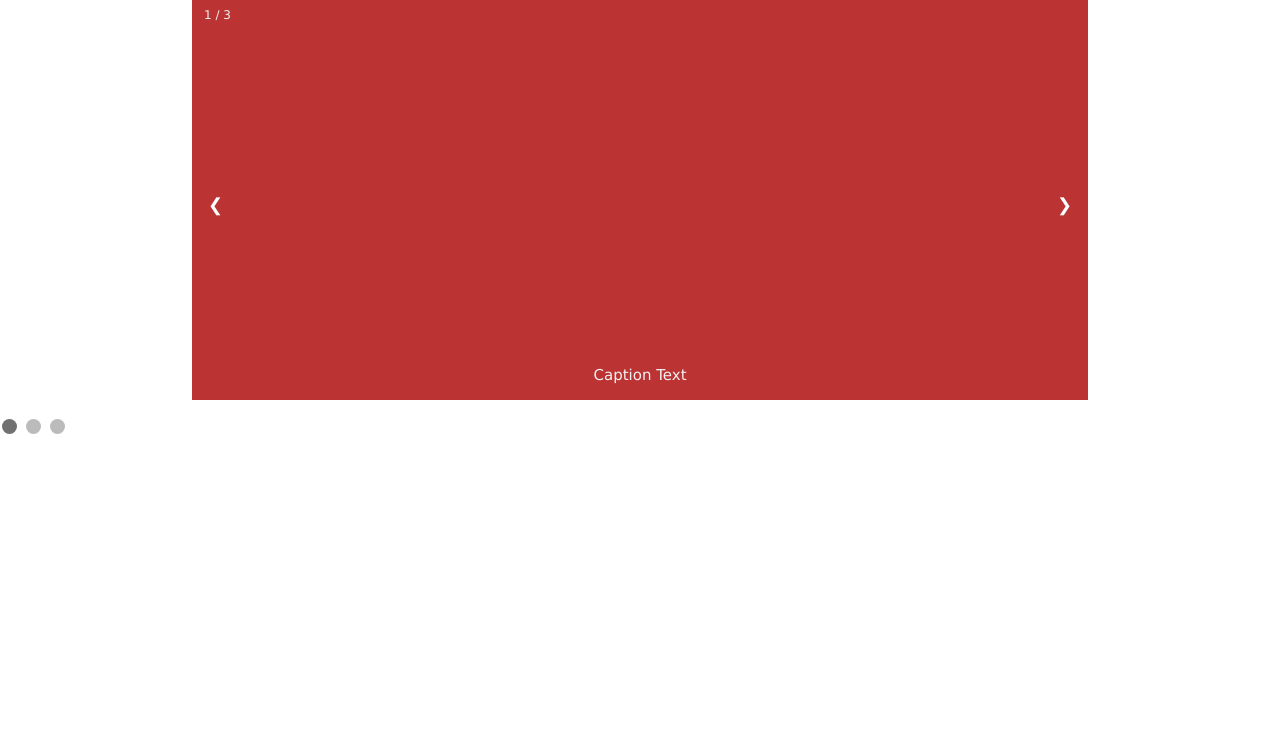
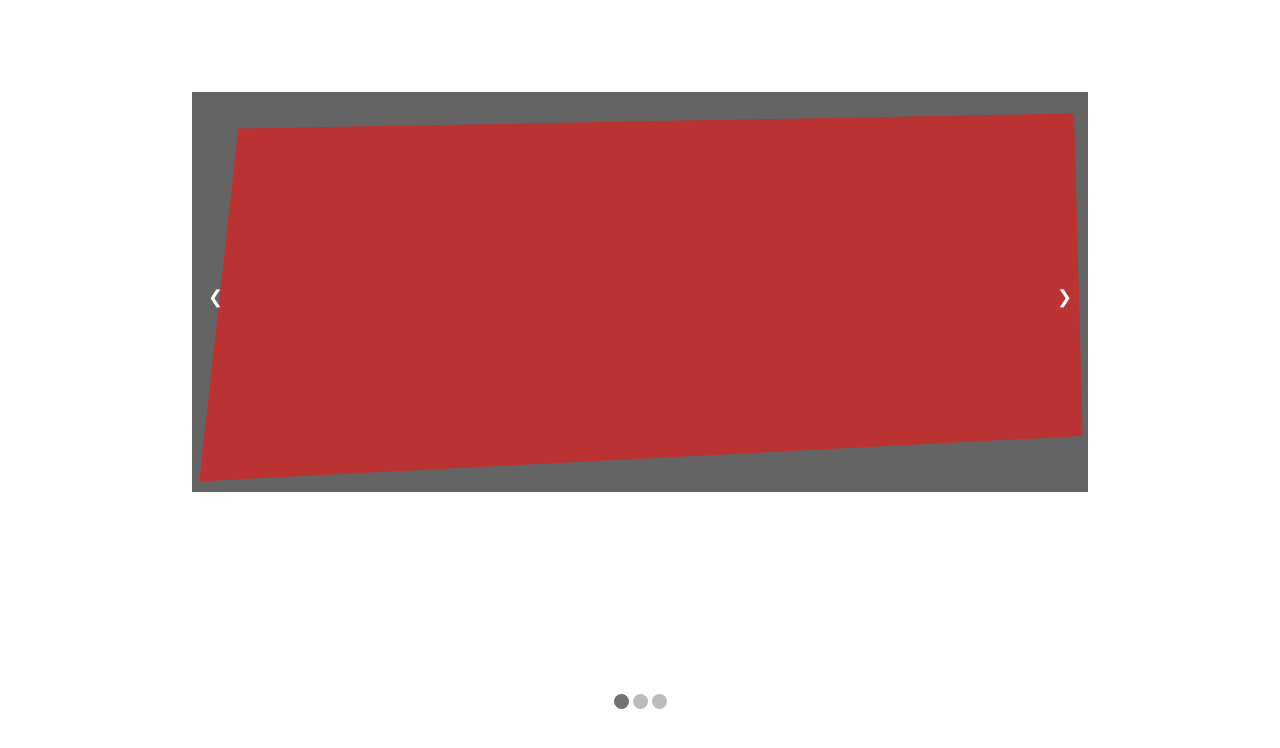
Before and after one commit to gennadiy-0612/go, a plain HTML site: page index.html in a window 1280 px wide. Drawn offline with Linux system fonts and the light colour scheme.

Commit message:
Enhance slideshow styles by adjusting body layout, updating dot container, and refining fading animations

```diff
--- a/css/style.css
+++ b/css/style.css
@@ -1,5 +1,5 @@
 * {box-sizing: border-box;}
-body {font-family: Verdana, sans-serif; margin:0}
+body {font-family: Verdana, sans-serif; margin:0;display: flex;flex-direction: column;height: 100vh;}
 .mySlides {display: none; height: 50vh;}
 img {vertical-align: middle;}
 
@@ -11,7 +11,12 @@ img {vertical-align: middle;}
   background: #646464;
   height: 50vh;
 }
-
+.dots {
+  width: 30vw;
+  margin: auto;
+  display: flex;
+  justify-content: center;
+}
 /* Next & previous buttons */
 .prev, .next {
   cursor: pointer;
@@ -82,13 +87,15 @@ img {vertical-align: middle;}
 }
 .fade:nth-child(1){
   background-color:#b33;
+  clip-path: polygon(5.17% 9.28%, 98.45% 5.50%, 99.41% 86.13%, 0.82% 97.47%);
 }
 
 .fade:nth-child(2){
   background-color:#003;
+  clip-path: polygon(99.46% 0.92%, 98.69% 94.92%, 1.40% 86.48%, 1.1% 3.89%);
 }
 .fade:nth-child(3){
-  background-color:#003;
+  background-color:#331100d6;
 }
 @keyframes fade {
   from {opacity: .4;}
```
